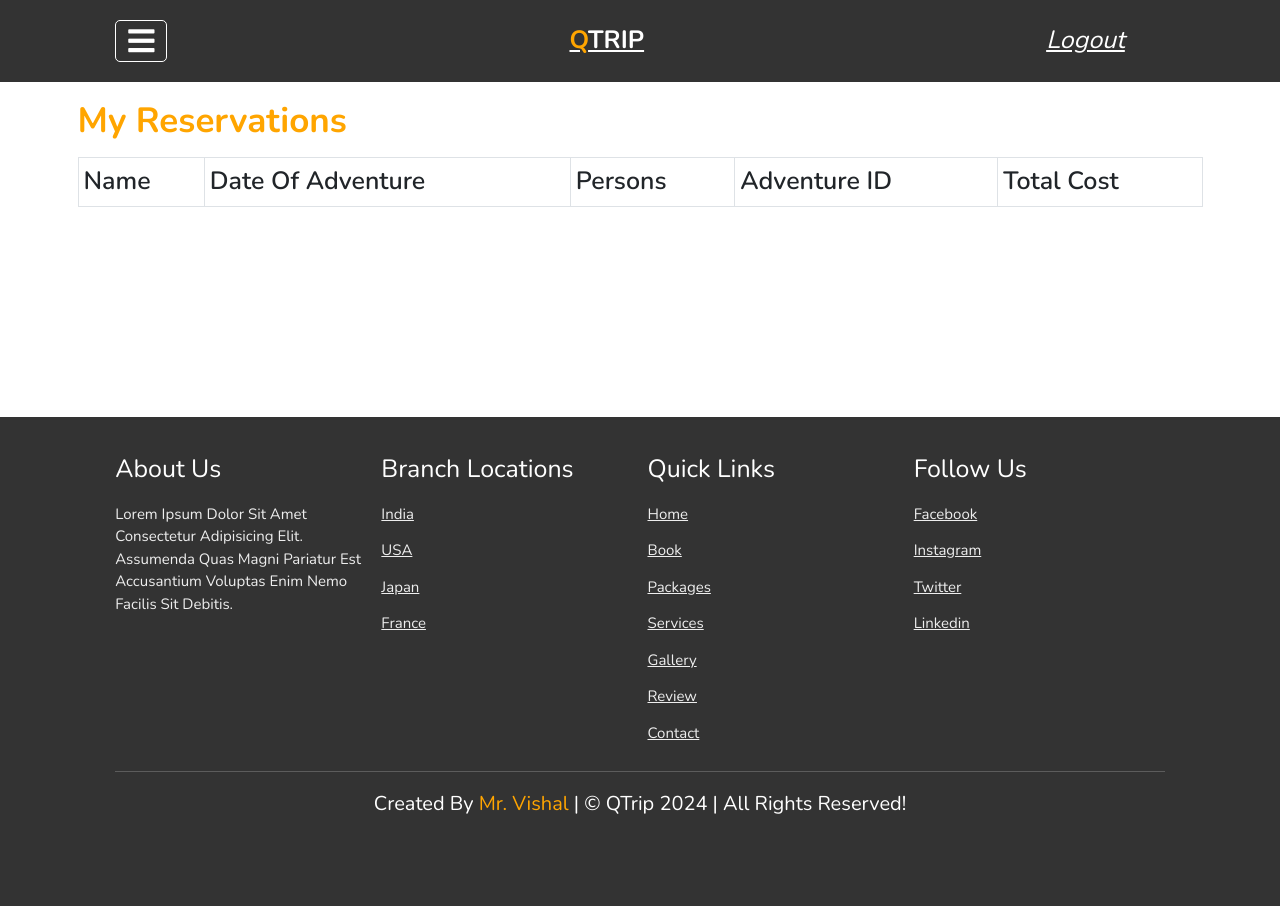
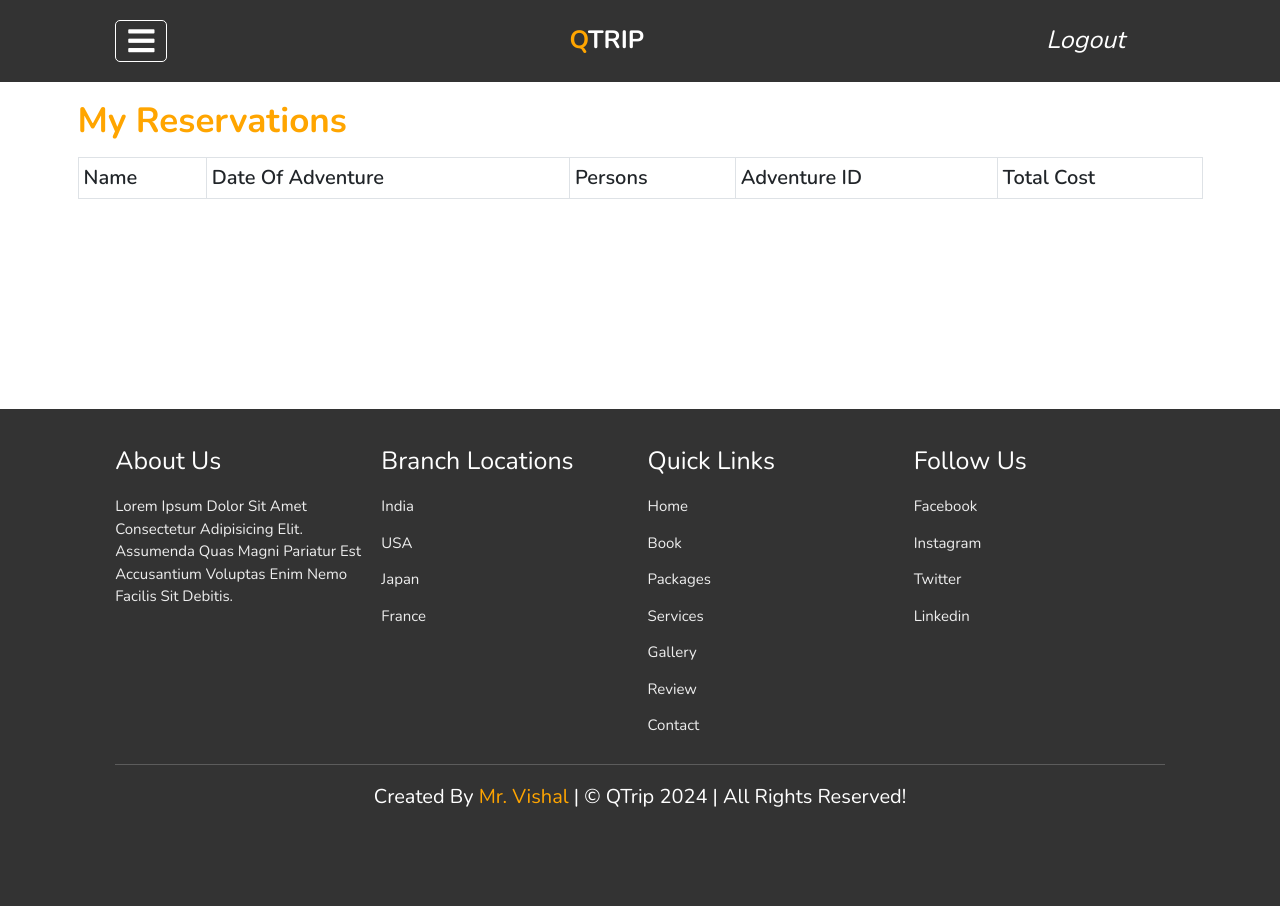
Before and after one commit to kvishalrj/QTrip, a Django app: page /user/my_reservations in a window 1280 px wide. After the commit the page ends 807 px from the top, so only its background shows below. Run offline with Django 4.2, Linux system fonts and the light colour scheme; a user stored in the database is signed in; data comes from the database, SQL or seed files in the repository; lists and menus that the app fills with data are empty.

Commit message:
Booking History updated

```diff
--- a/templates/user/reservations_history.html
+++ b/templates/user/reservations_history.html
@@ -8,6 +8,10 @@
         integrity="sha384-EVSTQN3/azprG1Anm3QDgpJLIm9Nao0Yz1ztcQTwFspd3yD65VohhpuuCOmLASjC" crossorigin="anonymous">
 
 <style>
+    a{
+        text-decoration: none;
+    }
+
     h1{
         font-size: 3.5rem;
         font-weight: bold;
@@ -22,12 +26,12 @@
     }
 
     th{
-        font-size: 2.5rem;
+        font-size: 2rem;
         font-weight: 600;
     }
 
     td {
-        font-size: 1.8rem;
+        font-size: 1.6rem;
     }
 </style>
 
```
